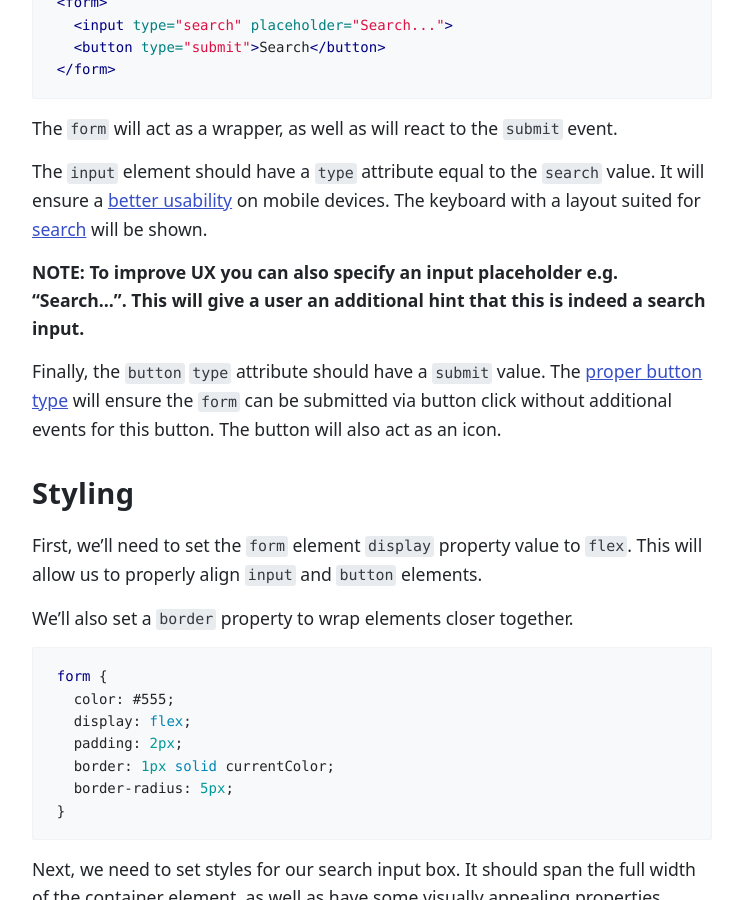
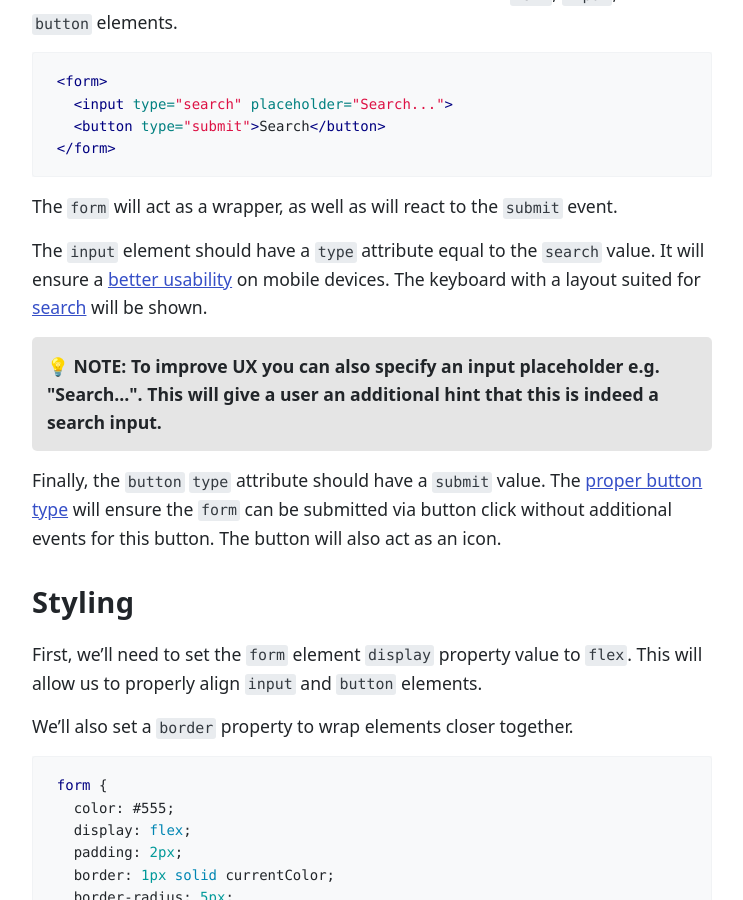
Before and after one commit to nikitahl/dev-blog, a Jekyll site: the page built from _posts/2021/12/2021-12-03-create-a-search-icon-inside-input-box-with-html-and-css.md, in a window 1280 px wide and 900 px high, scrolled down 954 px. Shown: the whole window, without its empty margins (268-1011 px from the left). Built offline with Jekyll 4.4.1, drawn with Linux system fonts in a browser that asks for light colours; comment, search, counter and statistics services are not loaded; some of the changed text lies outside the part shown.

Commit message:
Update article

````diff
--- a/_posts/2021/12/2021-12-03-create-a-search-icon-inside-input-box-with-html-and-css.md
+++ b/_posts/2021/12/2021-12-03-create-a-search-icon-inside-input-box-with-html-and-css.md
@@ -3,11 +3,9 @@
 permalink: search-icon-inside-input
 title: Create a search icon inside input box with HTML and CSS
 date: 2021-12-03T07:22:16.317Z
-description: "You can display a search icon inside input box in different ways
-  with simple HTML and CSS code "
-tags:
-  - css
-  - html
+updated: 2021-04-10T12:00:12.133Z
+description: You can display a search icon inside input box in different ways with simple HTML and CSS code
+tags: [css, html]
 ---
 
 Displaying a search icon inside an input box is a nice way to indicate to the user that it is indeed a search input.
@@ -20,45 +18,27 @@
 
 <div class="image-grid">
   <figure>
-    <img class="shadow lozad" data-src="/images/html-elements/google-search-input.png" alt="Google search input">
-    <noscript>
-      <img class="shadow" src="/images/resources/google-search-input.png" alt="Google search input">
-    </noscript>
+    <img class="shadow" loading="lazy" src="/images/html-elements/google-search-input.png" alt="Google search input">
     <figcaption>Google search input</figcaption>
   </figure>
   <figure>
-    <img class="shadow lozad" data-src="/images/html-elements/duckduckgo-search-input.png" alt="Duckduckgo search input">
-    <noscript>
-      <img class="shadow" src="/images/resources/duckduckgo-search-input.png" alt="Duckduckgo search input">
-    </noscript>
+    <img class="shadow" loading="lazy" src="/images/html-elements/duckduckgo-search-input.png" alt="Duckduckgo search input">
     <figcaption>Duckduckgo search input</figcaption>
   </figure>
   <figure>
-    <img class="shadow lozad" data-src="/images/html-elements/twitter-search-input.png" alt="Twitter search input">
-    <noscript>
-      <img class="shadow" src="/images/resources/twitter-search-input.png" alt="Twitter search input">
-    </noscript>
+    <img class="shadow" loading="lazy" src="/images/html-elements/twitter-search-input.png" alt="Twitter search input">
     <figcaption>Twitter search input</figcaption>
   </figure>
   <figure>
-    <img class="shadow lozad" data-src="/images/html-elements/codepen-search-input.png" alt="CodePen search input">
-    <noscript>
-      <img class="shadow" src="/images/resources/codepen-search-input.png" alt="CodePen search input">
-    </noscript>
+    <img class="shadow" loading="lazy" src="/images/html-elements/codepen-search-input.png" alt="CodePen search input">
     <figcaption>CodePen search input</figcaption>
   </figure>
   <figure>
-    <img class="shadow lozad" data-src="/images/html-elements/gmail-search-input.png" alt="Gmail search input">
-    <noscript>
-      <img class="shadow" src="/images/resources/gmail-search-input.png" alt="Gmail search input">
-    </noscript>
+    <img class="shadow" loading="lazy" src="/images/html-elements/gmail-search-input.png" alt="Gmail search input">
     <figcaption>Gmail search input</figcaption>
   </figure>
   <figure>
-    <img class="shadow lozad" data-src="/images/html-elements/vimeo-search-input.png" alt="Vimeo search input">
-    <noscript>
-      <img class="shadow" src="/images/resources/vimeo-search-input.png" alt="Vimeo search input">
-    </noscript>
+    <img class="shadow" loading="lazy" src="/images/html-elements/vimeo-search-input.png" alt="Vimeo search input">
     <figcaption>Vimeo search input</figcaption>
   </figure>
 </div>
@@ -78,7 +58,9 @@
 
 The `input` element should have a `type` attribute equal to the `search` value. It will ensure a [better usability](https://css-tricks.com/better-form-inputs-for-better-mobile-user-experiences/#using-the-correct-input-type) on mobile devices. The keyboard with a layout suited for [search](https://better-mobile-inputs.netlify.app/?android=false&autocomplete=on&inputmode=search&type=search) will be shown.
 
-**NOTE: To improve UX you can also specify an input placeholder e.g. “Search…”. This will give a user an additional hint that this is indeed a search input.**
+<p class="note">
+💡 NOTE: To improve UX you can also specify an input placeholder e.g. "Search…". This will give a user an additional hint that this is indeed a search input.
+</p>
 
 Finally, the `button` `type` attribute should have a `submit` value. The [proper button type](/html-button-types) will ensure the `form` can be submitted via button click without additional events for this button. The button will also act as an icon.
 
@@ -151,6 +133,10 @@
 }
 ```
 
+<p class="note">
+💡 NOTE: Since it's a search input, you might want to display a <a href="/input-clear-button">clear button</a> as well.
+</p>
+
 ## No button example
 
 If you're willing to show an icon inside an input without it being a button, just remove the submit button from the form.
@@ -180,7 +166,9 @@
 
 ## Demo
 
-<p class="codepen" data-height="300" data-default-tab="result" data-slug-hash="WNZbWGe" data-user="tippingpointdev" style="height: 300px; box-sizing: border-box; display: flex; align-items: center; justify-content: center; border: 2px solid; margin: 1em 0; padding: 1em;">
+You can find a full demo with a complete code examples on my CodePen:
+
+<p class="codepen" data-height="300" data-default-tab="html,result" data-slug-hash="WNZbWGe" data-user="tippingpointdev" style="height: 300px; box-sizing: border-box; display: flex; align-items: center; justify-content: center; border: 2px solid; margin: 1em 0; padding: 1em;">
 <span>See the Pen <a href="https://codepen.io/tippingpointdev/pen/WNZbWGe">
 Untitled</a> by Tippingpoint Dev (<a href="https://codepen.io/tippingpointdev">@tippingpointdev</a>)
 on <a href="https://codepen.io">CodePen</a>.</span>
````
